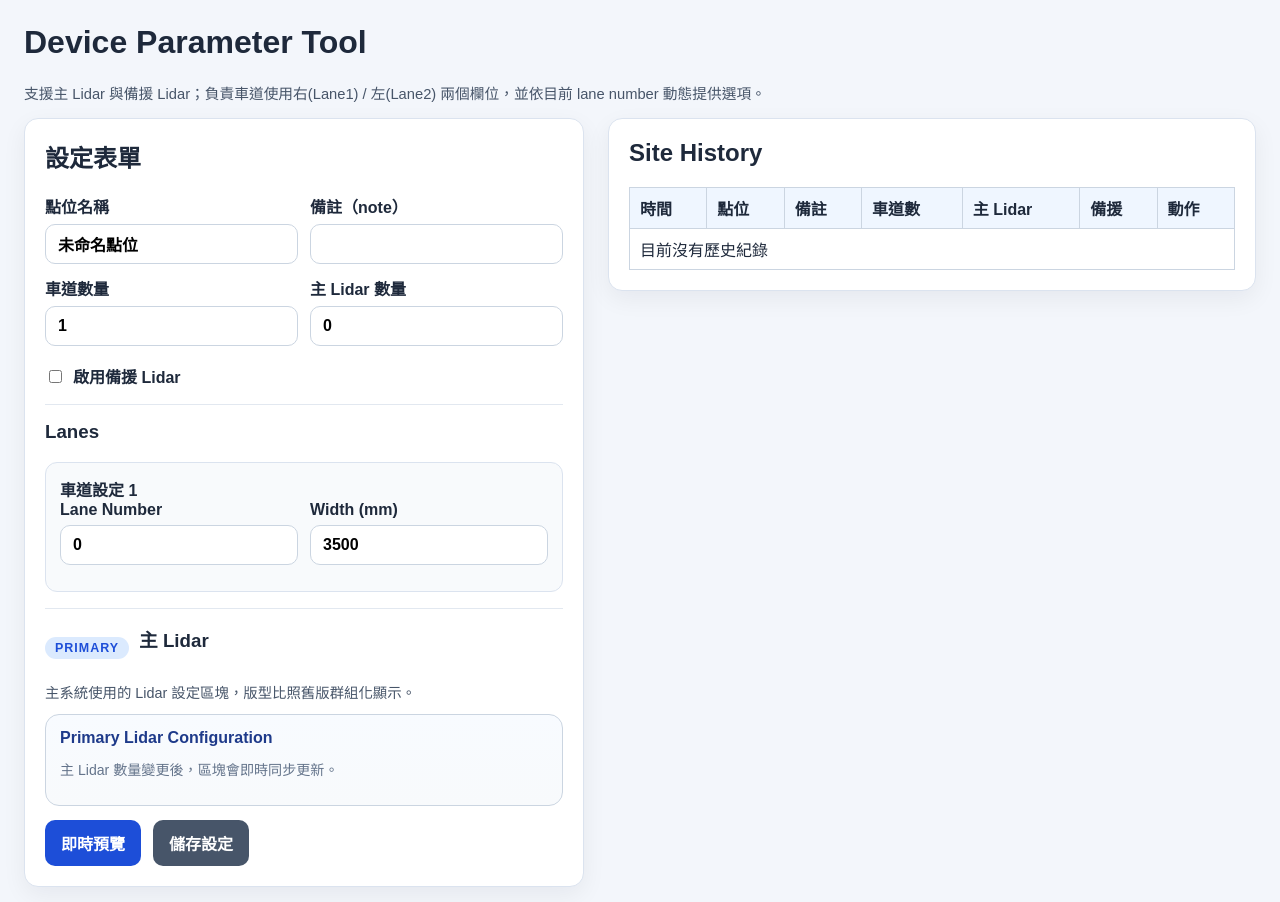
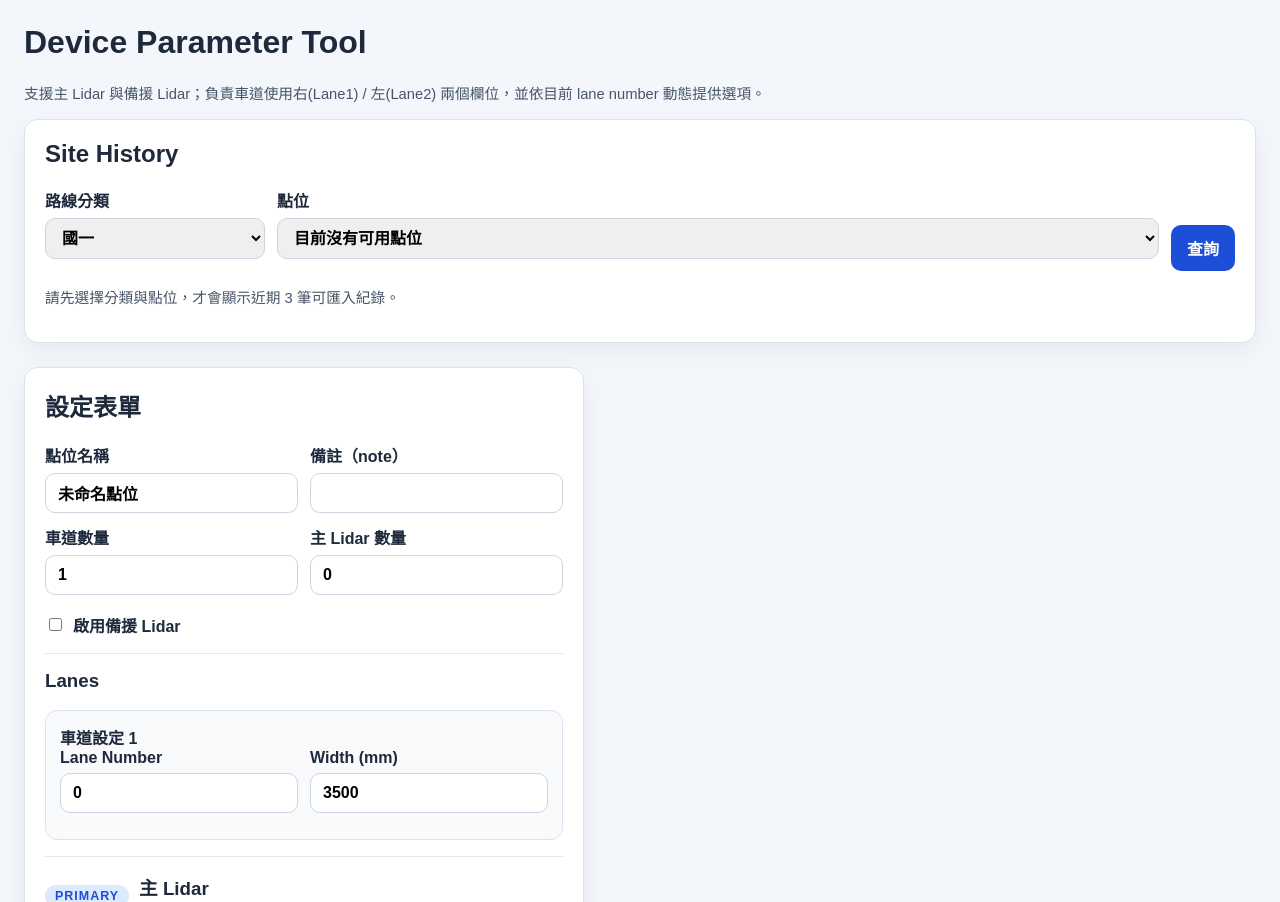
Before and after one commit to RogerLo-52693448/Device_Parameter_Tool, a Flask app: page / in a window 1280 px wide. Shown: the top 902 px of the page. Run offline with Flask 3, Linux system fonts and the light colour scheme.

Commit message:
feat: add categorized site history browser
Co-authored-by: RogerLo-52693448 <209412262+RogerLo-52693448@users.noreply.github.com>

```diff
--- a/device_parameter_tool/web/app.py
+++ b/device_parameter_tool/web/app.py
@@ -9,6 +9,8 @@ from flask import Flask, redirect, render_template, request, url_for
 from device_parameter_tool.models.device_config import DeviceConfig, LaneConfig, LidarConfig
 from device_parameter_tool.services.config_service import ConfigService
 from device_parameter_tool.services.lidar_calculator import calculate_lidar_results, calculate_sopas_fields
+
+HISTORY_CATEGORIES = ["國一", "國三", "國三甲", "國一高架"]
 
 
 def _coerce_int(value: str | None, default: int = 0) -> int:
@@ -192,6 +194,51 @@ def _posted_form_state(form) -> dict:
     }
 
 
+def _history_category(site_name: str) -> str | None:
+    if site_name.startswith("國一高架"):
+        return "國一高架"
+    for category in ("國三甲", "國三", "國一"):
+        if site_name.startswith(category):
+            return category
+    return None
+
+
+def _build_history_browser(history_records):
+    indexed_records = [
+        {
+            "index": index,
+            "record": record,
+            "category": _history_category(record.config.site_name),
+            "site_name": record.config.site_name,
+        }
+        for index, record in enumerate(history_records)
+    ]
+    sites_by_category = {
+        category: sorted(
+            {item["site_name"] for item in indexed_records if item["category"] == category}
+        )
+        for category in HISTORY_CATEGORIES
+    }
+    selected_category = request.args.get("history_category", "")
+    if selected_category not in HISTORY_CATEGORIES:
+        selected_category = HISTORY_CATEGORIES[0] if any(sites_by_category.values()) else ""
+    site_options = sites_by_category.get(selected_category, []) if selected_category else []
+    selected_site = request.args.get("history_site", "")
+    if selected_site not in site_options:
+        selected_site = site_options[0] if site_options else ""
+    recent_records = [
+        item for item in indexed_records
+        if item["category"] == selected_category and item["site_name"] == selected_site
+    ][:3]
+    return {
+        "categories": HISTORY_CATEGORIES,
+        "selected_category": selected_category,
+        "site_options": site_options,
+        "selected_site": selected_site,
+        "recent_records": recent_records,
+    }
+
+
 def create_app(data_dir: str | Path | None = None) -> Flask:
     app = Flask(__name__, template_folder="templates")
     base_dir = Path(data_dir or "data")
@@ -199,6 +246,7 @@ def create_app(data_dir: str | Path | None = None) -> Flask:
 
     def render_page(config: DeviceConfig | None = None, message: str = "", error: str = "", form_state: dict | None = None):
         summaries = []
+        history_records = service.load_history()
         try:
             if config and config.lanes and config.lidars:
                 summaries.append({
@@ -220,7 +268,7 @@ def create_app(data_dir: str | Path | None = None) -> Flask:
             summaries=summaries,
             message=message,
             error=error,
-            history=service.load_history(),
+            history_browser=_build_history_browser(history_records),
         )
 
     @app.get("/")
--- a/device_parameter_tool/web/templates/index.html
+++ b/device_parameter_tool/web/templates/index.html
@@ -38,6 +38,10 @@
     .checkbox-line { display: flex; align-items: center; gap: 8px; margin: 6px 0 12px; font-weight: 700; }
     .checkbox-line input { width: auto; }
     .hidden { display: none; }
+    .history-top { margin: 16px 0 24px; }
+    .history-browser { display: grid; grid-template-columns: 220px 1fr auto; gap: 12px; align-items: end; }
+    .debug-details { margin-top: 12px; }
+    .debug-details summary { cursor: pointer; font-weight: 800; }
     @media (max-width: 1100px) { .layout { grid-template-columns: 1fr; } }
   </style>
 </head>
@@ -47,6 +51,63 @@
     <p class="hint">支援主 Lidar 與備援 Lidar；負責車道使用右(Lane1) / 左(Lane2) 兩個欄位，並依目前 lane number 動態提供選項。</p>
     {% if message %}<p class="message" role="status" aria-live="polite">{{ message }}</p>{% endif %}
     {% if error %}<p class="error" role="alert" aria-live="assertive">{{ error }}</p>{% endif %}
+    <div class="card history-top">
+      <h2>Site History</h2>
+      <form method="get" class="history-browser">
+        <label>路線分類
+          <select name="history_category" onchange="this.form.submit()">
+            {% for category in history_browser.categories %}
+            <option value="{{ category }}" {% if category == history_browser.selected_category %}selected{% endif %}>{{ category }}</option>
+            {% endfor %}
+          </select>
+        </label>
+        <label>點位
+          <select name="history_site" onchange="this.form.submit()">
+            {% if history_browser.site_options %}
+              {% for site_name in history_browser.site_options %}
+              <option value="{{ site_name }}" {% if site_name == history_browser.selected_site %}selected{% endif %}>{{ site_name }}</option>
+              {% endfor %}
+            {% else %}
+              <option value="">目前沒有可用點位</option>
+            {% endif %}
+          </select>
+        </label>
+        <button type="submit">查詢</button>
+      </form>
+      {% if history_browser.selected_site %}
+      <table>
+        <thead>
+          <tr>
+            <th>時間</th>
+            <th>點位</th>
+            <th>備註</th>
+            <th>車道數</th>
+            <th>主 Lidar</th>
+            <th>備援</th>
+            <th>動作</th>
+          </tr>
+        </thead>
+        <tbody>
+          {% for item in history_browser.recent_records %}
+          <tr>
+            <td>{{ item.record.saved_at }}</td>
+            <td>{{ item.record.config.site_name }}</td>
+            <td>{{ item.record.note }}</td>
+            <td>{{ item.record.config.lanes|length }}</td>
+            <td>{{ item.record.config.lidars|length }}</td>
+            <td>{{ '是' if item.record.config.has_backup else '否' }}</td>
+            <td><a href="{{ url_for('load_history', index=item.index, history_category=history_browser.selected_category, history_site=history_browser.selected_site) }}">載入設定</a></td>
+          </tr>
+          {% else %}
+          <tr><td colspan="7">此點位目前沒有近期紀錄</td></tr>
+          {% endfor %}
+        </tbody>
+      </table>
+      <p class="hint">只顯示所選點位最近 3 筆儲存結果。</p>
+      {% else %}
+      <p class="hint">請先選擇分類與點位，才會顯示近期 3 筆可匯入紀錄。</p>
+      {% endif %}
+    </div>
     <div class="layout">
       <div class="card">
         <h2>設定表單</h2>
@@ -176,7 +237,8 @@
             </tbody>
           </table>
           <p class="hint">右(Lane1) 對應 Field1~Field3；左(Lane2) 對應 Field4~Field6；角度基準為 90°，1° = 200 mm。</p>
-          <h3>偵錯資訊</h3>
+          <details class="debug-details">
+            <summary>偵錯資訊（點擊展開）</summary>
             {% for result in section.summary.results %}
             <div class="item-box">
               <strong>LIDAR_{{ result.index }}</strong>
@@ -186,41 +248,10 @@
               {% endfor %}
             </div>
             {% endfor %}
+          </details>
           {% endif %}
         </div>
         {% endfor %}
-
-        <div class="card">
-          <h2>Site History</h2>
-          <table>
-            <thead>
-              <tr>
-                <th>時間</th>
-                <th>點位</th>
-                <th>備註</th>
-                <th>車道數</th>
-                <th>主 Lidar</th>
-                <th>備援</th>
-                <th>動作</th>
-              </tr>
-            </thead>
-            <tbody>
-              {% for record in history %}
-              <tr>
-                <td>{{ record.saved_at }}</td>
-                <td>{{ record.config.site_name }}</td>
-                <td>{{ record.note }}</td>
-                <td>{{ record.config.lanes|length }}</td>
-                <td>{{ record.config.lidars|length }}</td>
-                <td>{{ '是' if record.config.has_backup else '否' }}</td>
-                <td><a href="{{ url_for('load_history', index=loop.index0) }}">載入設定</a></td>
-              </tr>
-              {% else %}
-              <tr><td colspan="7">目前沒有歷史紀錄</td></tr>
-              {% endfor %}
-            </tbody>
-          </table>
-        </div>
       </div>
     </div>
   </div>
```
Also changed, not shown: tests/test_web_app.py (+31 -8 lines), README.md. Lines whose indentation alone changed are shown as unchanged.
